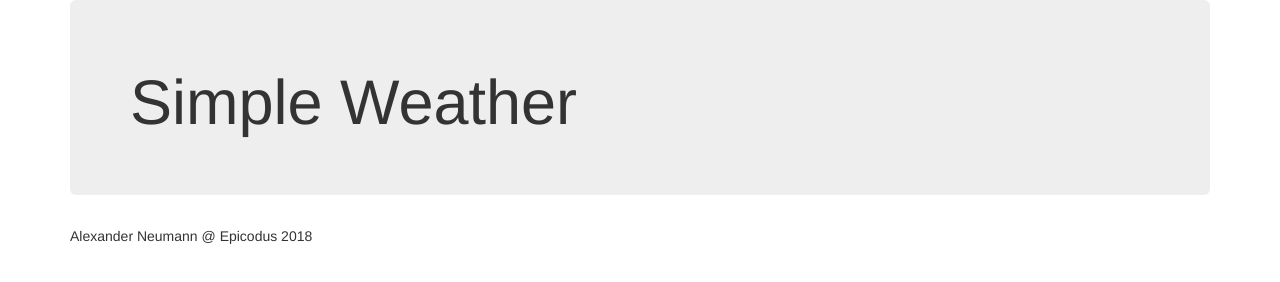
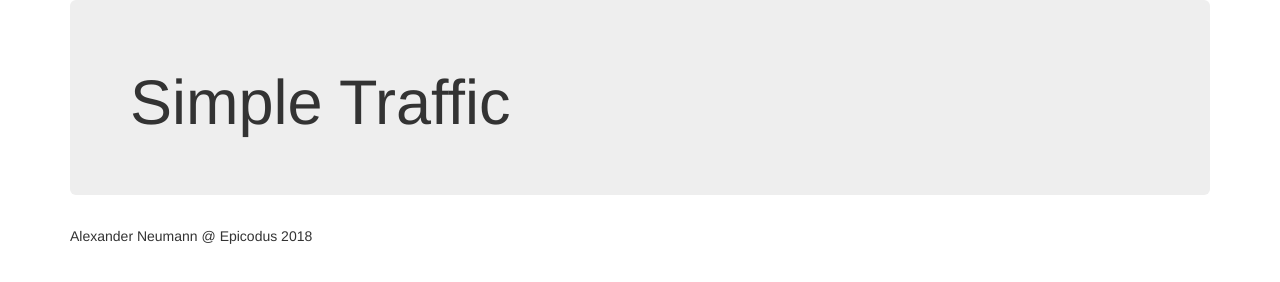
Before and after one commit to neumanna94/SimpleTraffic, a website: page src/index.html in a window 1280 px wide. Drawn offline with nearby package versions, Linux system fonts and the light colour scheme.

Commit message:
Update html

```diff
--- a/src/index.html
+++ b/src/index.html
@@ -1,7 +1,7 @@
 <!DOCTYPE html>
 <html>
   <head>
-    <title>Simple Weather</title>
+    <title>Simple Traffic</title>
     <meta name="viewport" content="initial-scale=1.0">
     <meta charset="utf-8">
     <link rel="icon" href="http://icons.iconarchive.com/icons/graphicloads/polygon/256/traffic-signal-icon.png">
@@ -10,7 +10,7 @@
 <body>
   <div class = "container">
     <div class = "jumbotron">
-        <h1>Simple Weather</h1>
+        <h1>Simple Traffic</h1>
     </div>
     <div class="row">
       <div class="col-md-12">
```
